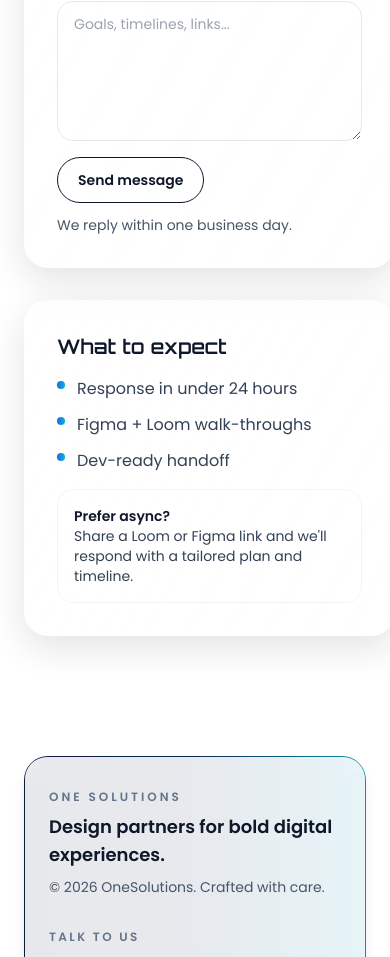
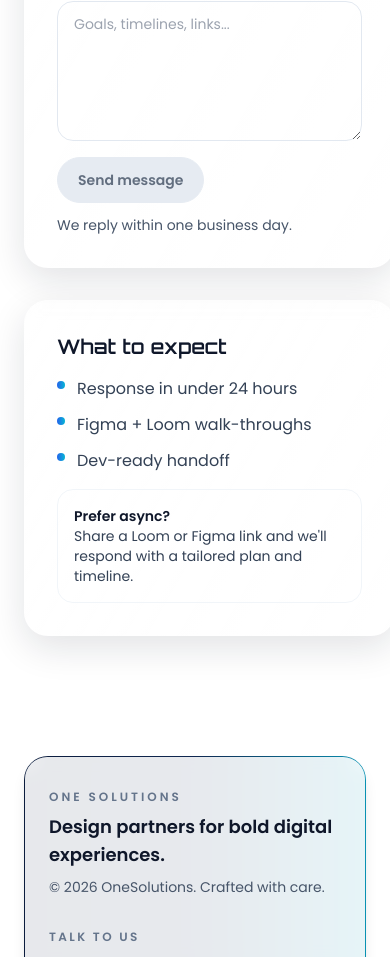
Before and after one commit to riteshkusingh27/1solutions, a React (Vite) app: page / in a window 390 px wide. Shown: the part 5676-6633 px from the top of the page. Built offline with nearby package versions, Linux system fonts and the light colour scheme.

Commit message:
enhance contact form validation and submission feedback

```diff
--- a/src/components/ContactForm.jsx
+++ b/src/components/ContactForm.jsx
@@ -14,6 +14,9 @@ const ContactForm = () => {
   }
 
   const [formData, setFormData] = useState(initialFormData)
+  const [isSubmitting, setIsSubmitting] = useState(false)
+
+  const isInvalid = Object.values(formData).some((value) => !String(value).trim())
 
   const handleChange = (event) => {
     const { name, value } = event.target
@@ -22,6 +25,13 @@ const ContactForm = () => {
 
   const handleSubmit = async (event) => {
     event.preventDefault()
+    if (isInvalid) {
+      toast.error('Please fill in all fields.')
+      return
+    }
+
+    setIsSubmitting(true)
+
     try {
       const response = await fetch('https://serpbackend-dzuq.vercel.app/api/contact', {
         method: 'POST',
@@ -47,12 +57,19 @@ const ContactForm = () => {
       setFormData(initialFormData)
     } catch (error) {
       toast.error('Something went wrong. Please try again.')
+    } finally {
+      setIsSubmitting(false)
     }
   }
 
   return (
     <>
-      <ToastContainer position="top-center" toastClassName="rounded-2xl shadow-lg" />
+      <ToastContainer
+        position="top-center"
+        className="toastify-container"
+        toastClassName={() => 'toastify-toast'}
+        bodyClassName="toastify-body"
+      />
 
       <motion.section
         id="contact"
@@ -131,8 +148,22 @@ const ContactForm = () => {
               />
             </label>
             <div className="sm:col-span-2 flex flex-wrap items-center gap-3">
-              <button type="submit" className="btn-primary">
-                Send message
+              <button
+                type="submit"
+                className="btn-primary"
+                disabled={isSubmitting || isInvalid}
+              >
+                {isSubmitting ? (
+                  <span className="flex items-center gap-2">
+                    <span
+                      className="h-4 w-4 rounded-full border-2 border-white/70 border-t-transparent animate-spin"
+                      aria-hidden
+                    />
+                    Sending...
+                  </span>
+                ) : (
+                  'Send message'
+                )}
               </button>
               <p className="text-sm text-slate-600">We reply within one business day.</p>
             </div>
--- a/src/index.css
+++ b/src/index.css
@@ -56,6 +56,15 @@ body {
     border border-slate-900 bg-transparent transition
     hover:bg-slate-900 hover:text-white
     active:scale-[0.99];
+  }
+
+  .btn-primary:disabled {
+    background-color: #e2e8f0;
+    border-color: #e2e8f0;
+    color: #475569;
+    cursor: not-allowed;
+    opacity: 0.85;
+    pointer-events: none;
   }
 
   .btn-secondary {
@@ -218,3 +227,44 @@ border: 1px solid rgba(255,255,255,0.2);
     color: #ff7a00;
   }
 }
+
+/* Toastify overrides */
+.toastify-container {
+  width: auto;
+  padding: 0;
+}
+
+.toastify-toast {
+  background: linear-gradient(135deg, #3b82f6, #60a5fa);
+  color: #e2e8f0;
+  border-radius: 16px;
+  padding: 12px 14px;
+  box-shadow: 0 18px 40px rgba(15, 23, 42, 0.28);
+  min-height: auto;
+  font-size: 14px;
+}
+
+.toastify-body {
+  margin: 0;
+  padding: 0;
+}
+
+.Toastify__progress-bar {
+  background: linear-gradient(90deg, #60a5fa, #38bdf8);
+  opacity: 0.9;
+}
+
+@media (max-width: 640px) {
+  .Toastify__toast-container--top-center {
+    top: 46%;
+    left: 50%;
+    transform: translate(-50%, -50%);
+    width: min(88vw, 320px);
+    padding: 0;
+  }
+
+  .toastify-toast {
+    width: 100%;
+    margin: 0 auto;
+  }
+}
```
